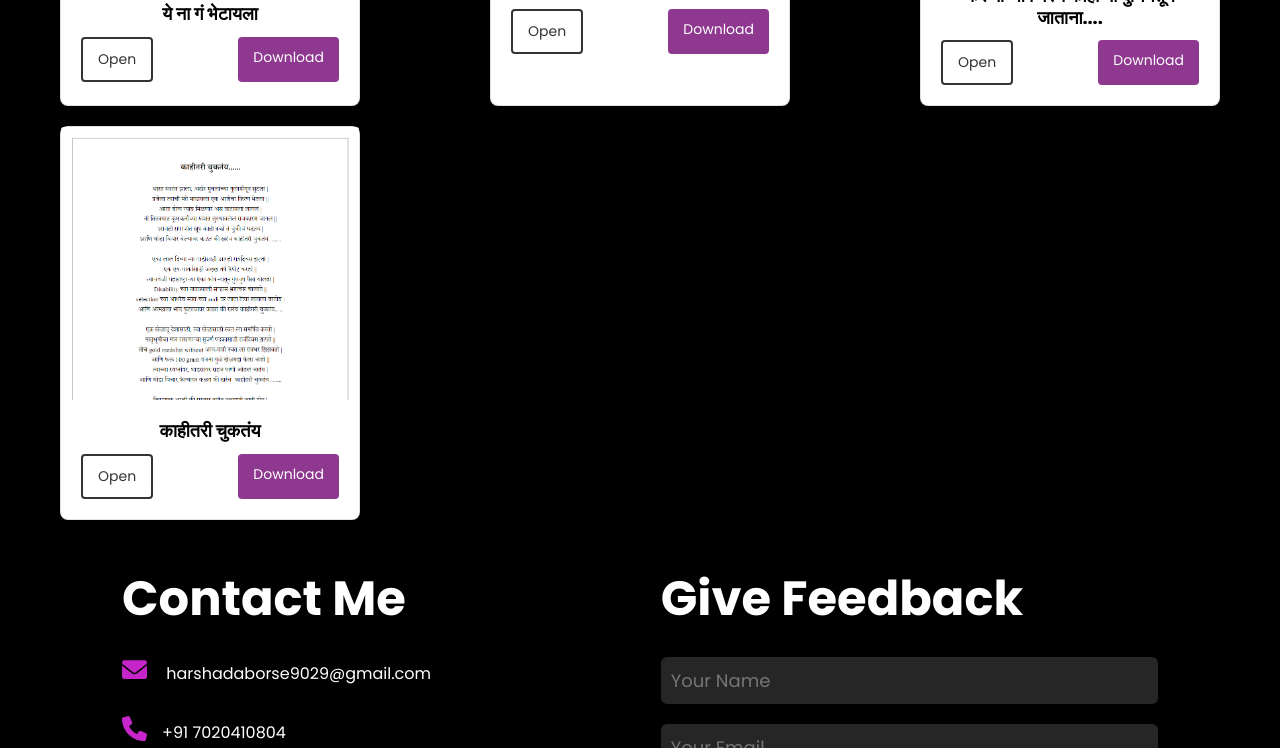
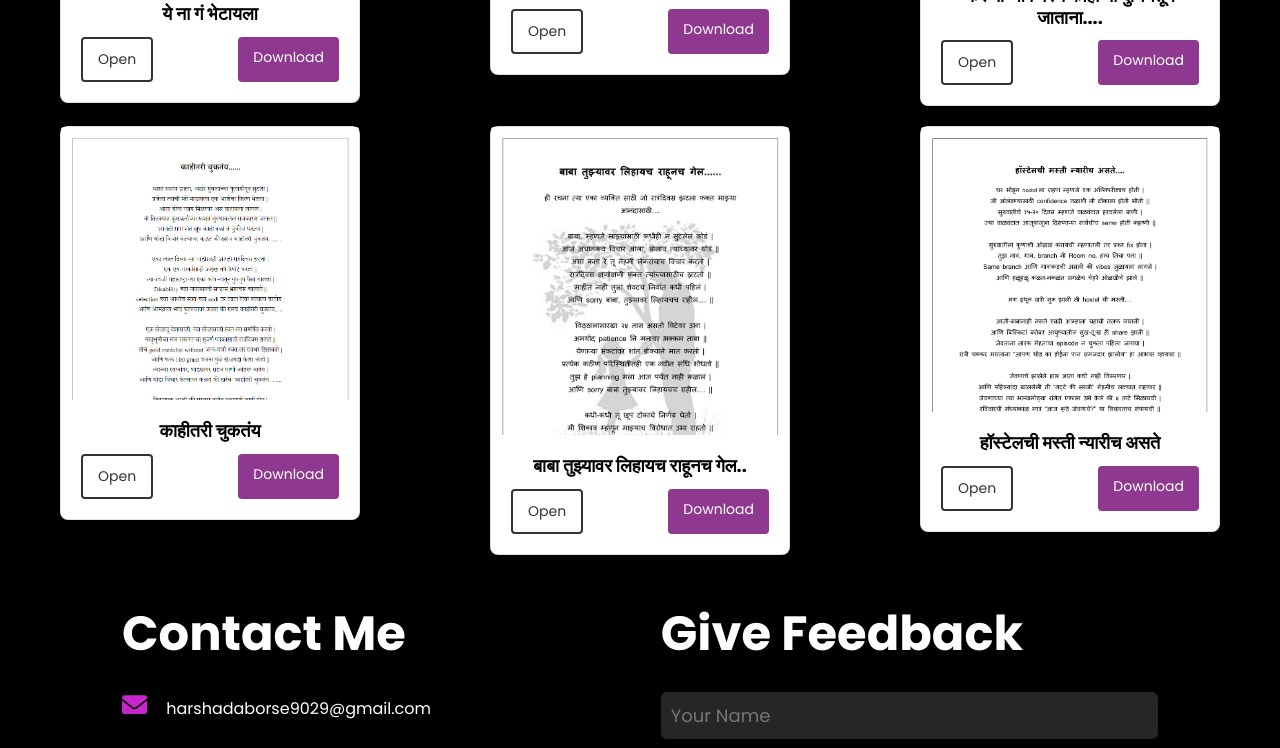
Before and after one commit to Harshada-Borse/Poems-From-Heart, a plain HTML site: page index.html in a window 1280 px wide. Shown: the part 1841-2589 px from the top of the page. Drawn offline with nearby package versions, Linux system fonts and the light colour scheme.

Commit message:
poems added

```diff
--- a/index.html
+++ b/index.html
@@ -184,6 +184,56 @@
             </div>
           </div>
         </div>
+
+        <div class="card">
+          <img
+            src="./assets/first_page5.png"
+            class="card-img"
+            alt="First page preview of the poem"
+          />
+          <div class="card-body">
+            <h5 class="card-title">बाबा तुझ्यावर लिहायच राहूनच गेल..</h5>
+            <div class="button-group">
+              <a
+                href="assets\बाबा तुझ्यावर लिहायच राहूनच गेल...pdf"
+                class="btn btn-outline"
+                target="_blank"
+                >Open</a
+              >
+              <a
+                href="assets\बाबा तुझ्यावर लिहायच राहूनच गेल...pdf"
+                class="btn btn-primary"
+                download
+                >Download</a
+              >
+            </div>
+          </div>
+        </div>
+
+        <div class="card">
+          <img
+            src="./assets/first_page6.png"
+            class="card-img"
+            alt="First page preview of the poem"
+          />
+          <div class="card-body">
+            <h5 class="card-title">हॉस्टेलची मस्ती न्यारीच असते</h5>
+            <div class="button-group">
+              <a
+                href="assets\हॉस्टेलची मस्ती न्यारीच असते.pdf"
+                class="btn btn-outline"
+                target="_blank"
+                >Open</a
+              >
+              <a
+                href="assets\हॉस्टेलची मस्ती न्यारीच असते.pdf"
+                class="btn btn-primary"
+                download
+                >Download</a
+              >
+            </div>
+          </div>
+        </div>
       </div>
     </div>
 
--- a/style.css
+++ b/style.css
@@ -205,6 +205,7 @@ nav ul li a:hover{
     border-radius: 8px;
     width: 100%;
     max-width: 300px;
+    height: 40%;
     transition: transform 0.3s ease, box-shadow 0.3s ease;
 }
 
@@ -215,7 +216,7 @@ nav ul li a:hover{
 
 .card-img {
     width: 100%;
-    height: auto;
+    height: 50%;
     display: block;
 }
 
```
Also changed, not shown: assets/first_page5.png (added), assets/first_page6.png (added), 2 other files.
